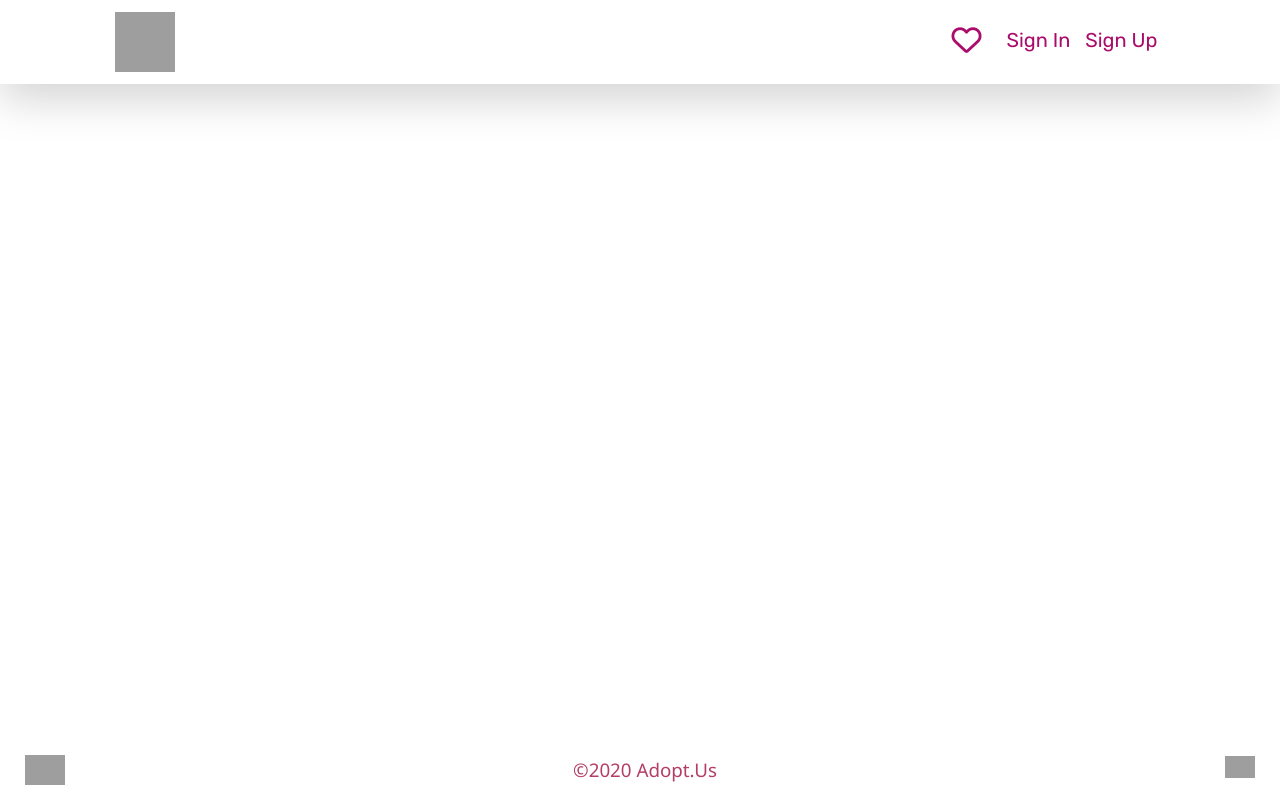
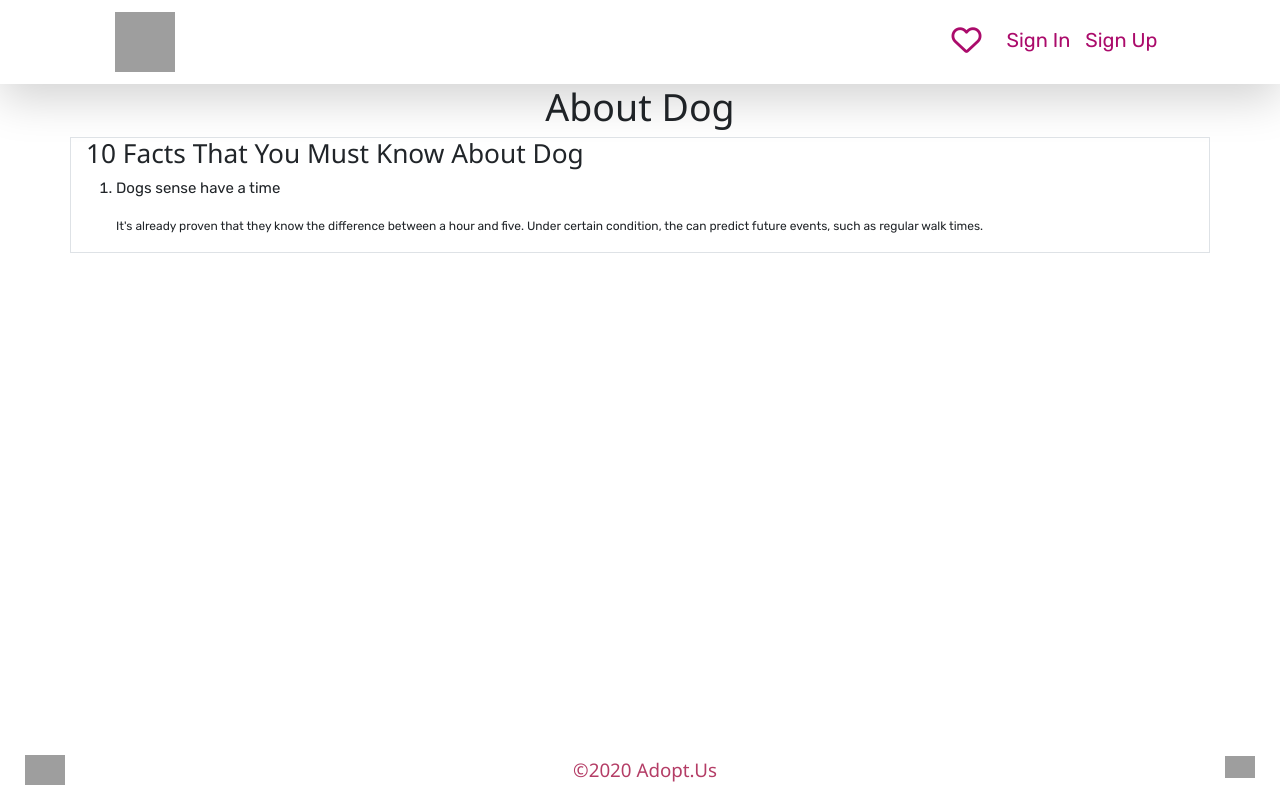
Before and after one commit to pet-adoption-jtn/adopt-us-client, a React (Create React App) app: page /about/dog in a window 1280 px wide. Built offline with nearby package versions, Linux system fonts and the light colour scheme; grey boxes are pictures that could not be loaded; a web font is replaced by a local one.

Commit message:
development about

```diff
--- a/src/App.jsx
+++ b/src/App.jsx
@@ -8,7 +8,9 @@ import {
   FavoritePage,
   FormAdoptionPage,
   SignInPage,
-  SignUpPage
+  SignUpPage,
+  AboutCat,
+  AboutDog
 } from './pages'
 import {
   NavBar,
@@ -40,6 +42,8 @@ function App() {
         <Route path="/favorites" component={ FavoritePage } />
         <Route path="/signup" component={ SignUpPage } />
         <Route path="/signin" component={ SignInPage } />
+        <Route path="/about/dog" component={AboutDog} />
+        <Route path="/about/cat" component={AboutCat} />
       </Switch>
       <Footer/>
     </>
--- /dev/null
+++ b/src/pages/AboutCat.jsx
@@ -0,0 +1,9 @@
+import React from 'react';
+
+export default function AboutCat() {
+  return (
+    <>
+    <h1>About Cat</h1>
+    </>
+  )
+}
--- /dev/null
+++ b/src/pages/AboutDog.jsx
@@ -0,0 +1,22 @@
+import React from 'react';
+
+export default function AboutDog() {
+  return (
+    <>
+      <div className="container">
+        <h1 className="text-center">About Dog</h1>
+        <div className="row">
+          <div className="col-12 border">
+            <h3>10 Facts That You Must Know About Dog</h3>
+            <ol>
+              <li>
+                <p>Dogs sense have a time</p>
+                <small>It's already proven that they know the difference between a hour and five. Under certain condition, the can predict future events, such as regular walk times.</small>
+              </li>
+            </ol>
+          </div>
+        </div>
+      </div>
+    </>
+  )
+}
--- a/src/pages/Landing.jsx
+++ b/src/pages/Landing.jsx
@@ -1,11 +1,14 @@
 import React, { useEffect } from 'react';
 import { FilterDropdowns, Cards, Loading } from '../components';
-import { fetchAllPets } from '../store/actions'
+import { fetchAllPets } from '../store/actions';
 import { useDispatch, useSelector } from 'react-redux';
+import { useHistory } from 'react-router-dom';
+import { AboutCat } from '.';
 
 export default function Landing() {
   const dispatch = useDispatch()
   const { petList, loading }  = useSelector(state => state)
+  const history = useHistory()
 
   useEffect(() => {
     dispatch(fetchAllPets())
@@ -13,6 +16,14 @@ export default function Landing() {
 
   if (loading) {
     return <Loading />
+  }
+
+  const aboutDog = () => {
+    history.push('/about/dog')
+  }
+
+  const aboutCat = () => {
+    history.push('/about/cat')
   }
 
   return(
@@ -26,11 +37,11 @@ export default function Landing() {
             <div className="row">
             <div className="col-6 text-center">
               <img src="https://images.squarespace-cdn.com/content/v1/5cd493f1185add0001e4670d/1558988155986-PY602J3JHUN77WUMVRXS/ke17ZwdGBToddI8pDm48kFyD7pzB8zoMIVY5aiUuFlp7gQa3H78H3Y0txjaiv_0fDoOvxcdMmMKkDsyUqMSsMWxHk725yiiHCCLfrh8O1z4YTzHvnKhyp6Da-NYroOW3ZGjoBKy3azqku80C789l0jG2lbcDYBOeMi4OFSYem8DMb5PTLoEDdB05UqhYu-xbnSznFxIRsaAU-3g5IaylIg/image-asset.jpeg?format=2500w" width="80%" height="auto" className="rounded w3-card-4" alt="baba" style={{ borderColor: '#f0199a' }} />
-              <button style={{ paddingRight: '60px', paddingLeft: '60px', borderRadius: '25px' }} className="my-3 btn btn-primary">ABOUT DOG</button>
+              <button onClick={() => aboutDog()} style={{ paddingRight: '60px', paddingLeft: '60px', borderRadius: '25px' }} className="my-3 btn btn-primary">ABOUT DOG</button>
             </div>
             <div className="col-6 text-center">
               <img src="https://catrescue.id/wp-content/uploads/2020/01/cat-rescue-03.jpg" width="80%" height="auto" className="rounded w3-card-4" alt="" style={{borderColor: '#f0199a'}} />
-              <button style={{ paddingRight: '60px', paddingLeft: '60px', borderRadius: '25px' }} className="my-3 btn btn-primary">ABOUT CAT</button>
+              <button onClick={() => aboutCat()} style={{ paddingRight: '60px', paddingLeft: '60px', borderRadius: '25px' }} className="my-3 btn btn-primary">ABOUT CAT</button>
             </div>
               <Cards petList={petList} />
             </div>
--- a/src/pages/index.js
+++ b/src/pages/index.js
@@ -6,3 +6,5 @@ export { default as FavoritePage } from './FavoritesPage'
 export { default as FormAdoptionPage } from './AdoptionForm'
 export { default as SignInPage } from './SignIn'
 export { default as SignUpPage } from './SignUp'
+export { default as AboutDog } from './AboutDog'
+export { default as AboutCat } from './AboutCat'
```
Also changed, not shown: 1 other file (tests, documents, lock files or other folders).
